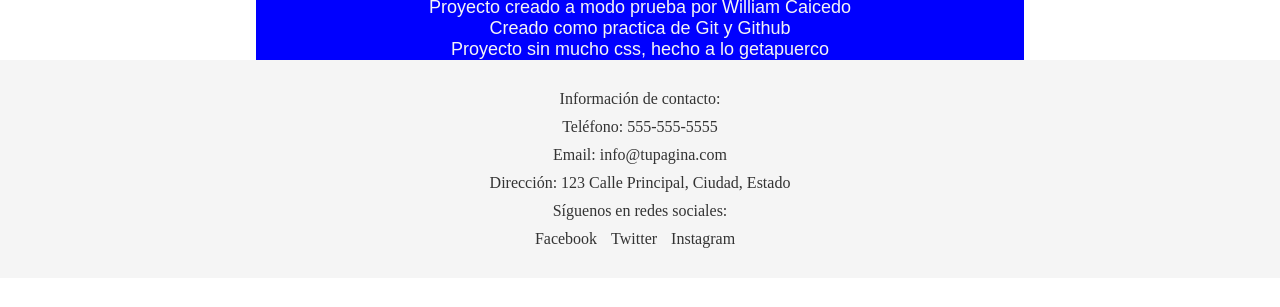
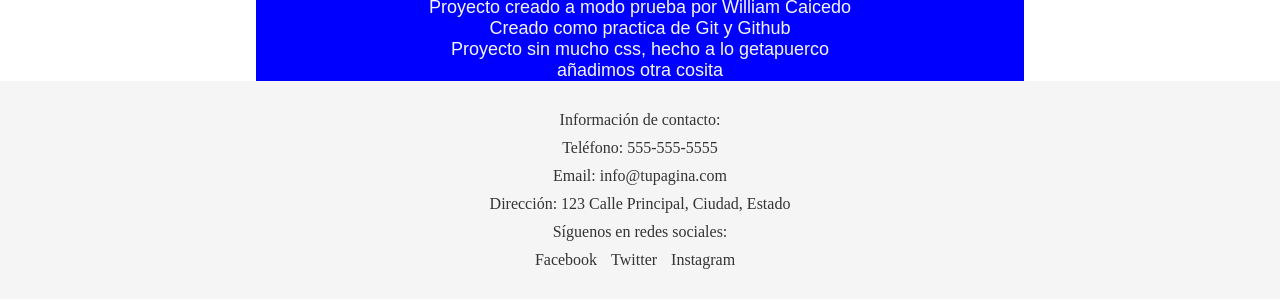
Before and after one commit to Cwilliam97/Proyecto_Blog, a plain HTML site: page index.html in a window 1280 px wide. Shown: the part 155-462 px from the top of the page. Drawn offline with Linux system fonts and the light colour scheme.

Commit message:
Update of the boss

```diff
--- a/index.html
+++ b/index.html
@@ -28,6 +28,7 @@
         <p>Proyecto creado a modo prueba por William Caicedo</p>
         <p>Creado como practica de Git y Github</p>
         <p>Proyecto sin mucho css, hecho a lo getapuerco</p>
+        <p>añadimos otra cosita</p>
     </div>
     <div id="footer">
         <footer>
```
